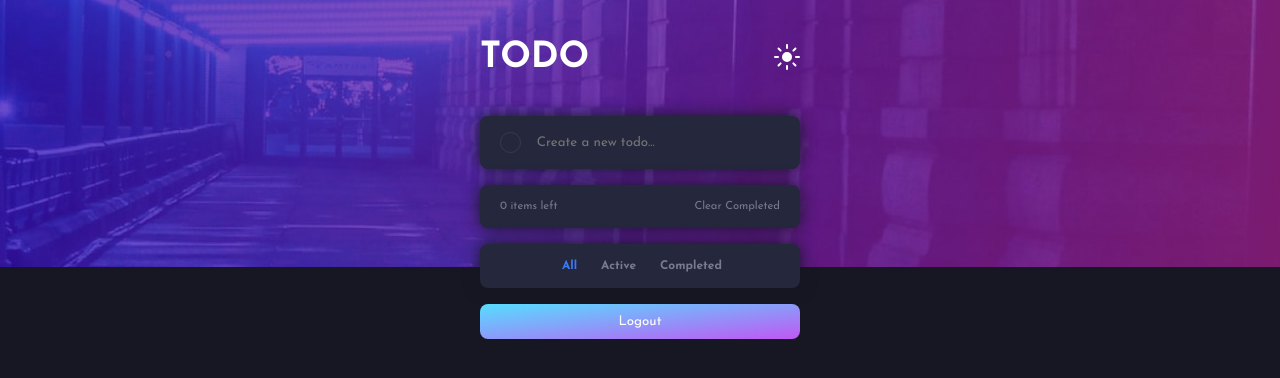
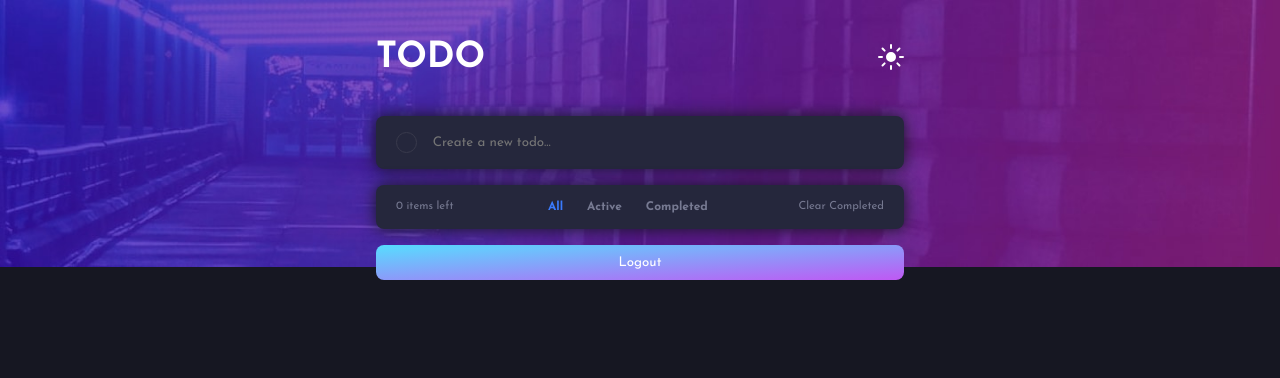
Before and after one commit to AngryMorrocoy/fullstack-todo-app, a Django app: template front/templates/front/index.html in a window 1280 px wide. Shown: the top 378 px of the page. Run offline with Django 4.2, Linux system fonts and the light colour scheme; the template is opened without the code that fills it, so the values that code supplies are empty.

Commit message:
Desktop design made :D

```diff
--- a/front/static/css/global.css
+++ b/front/static/css/global.css
@@ -105,6 +105,7 @@ a {
 /* Todo app stuff */
 
 .todo-app {
+  position: relative;
   display: grid;
   gap: 1rem;
   min-width: 20rem;
@@ -232,6 +233,7 @@ a {
 .todos-extra {
   padding: var(--app-padding);
   display: flex;
+  align-items: center;
   justify-content: space-between;
   font-size: 0.7rem;
   color: var(--darker-text-color);
@@ -251,6 +253,9 @@ a {
 
 .filter-container {
   padding: var(--app-padding);
+
+  background-color: var(--todo-bg);
+
   display: flex;
   justify-content: center;
   align-items: center;
@@ -259,6 +264,19 @@ a {
   font-size: 0.75rem;
 
   color: var(--darker-text-color);
+
+  position: absolute;
+
+  border-radius: var(--border-rad);
+
+  z-index: 900;
+
+  left: 0;
+  right: 0;
+  bottom: -1rem;
+  transform: translateY(100%);
+
+  box-shadow: 0 0 1rem var(--app-shadow-color);
 }
 
 .radio-container > *,
@@ -356,5 +374,23 @@ a {
   padding: .7rem;
   color: white;
   width: 100%;
-  margin-top: 1rem;
+  margin-top: 5rem;
 }
+
+@media screen and (min-width: 700px) {
+  .todo-app {
+    min-width: 33rem;
+  }
+
+  .filter-container {
+    position: relative;
+    padding: 0;
+    inset: 0;
+    transform: none;
+    box-shadow: none;
+  }
+
+  .btn.logout {
+    margin-top: 1rem;
+  }
+}
--- a/front/templates/front/index.html
+++ b/front/templates/front/index.html
@@ -77,16 +77,6 @@
         <span x-text="$store.todos.leftTodos.length"></span>
         items left
       </span>
-      <button
-          class="delete-completed btn"
-          @click="$store.todos.todos.forEach(
-            (todo) => todo.completed && deleteTodo({ todoID: todo.id })
-          )">
-        Clear Completed
-      </button>
-    </section>
-  </div>
-
       <div
         class="filter-container"
         x-data="{filter: 'filter-all'}"
@@ -136,6 +126,16 @@
           <label for="filter-completed">Completed</label>
         </div>
       </div>
+      <button
+          class="delete-completed btn"
+          @click="$store.todos.todos.forEach(
+            (todo) => todo.completed && deleteTodo({ todoID: todo.id })
+          )">
+        Clear Completed
+      </button>
+    </section>
+  </div>
+
 </div>
 
 <button
```
Lines whose indentation alone changed are shown as unchanged.
